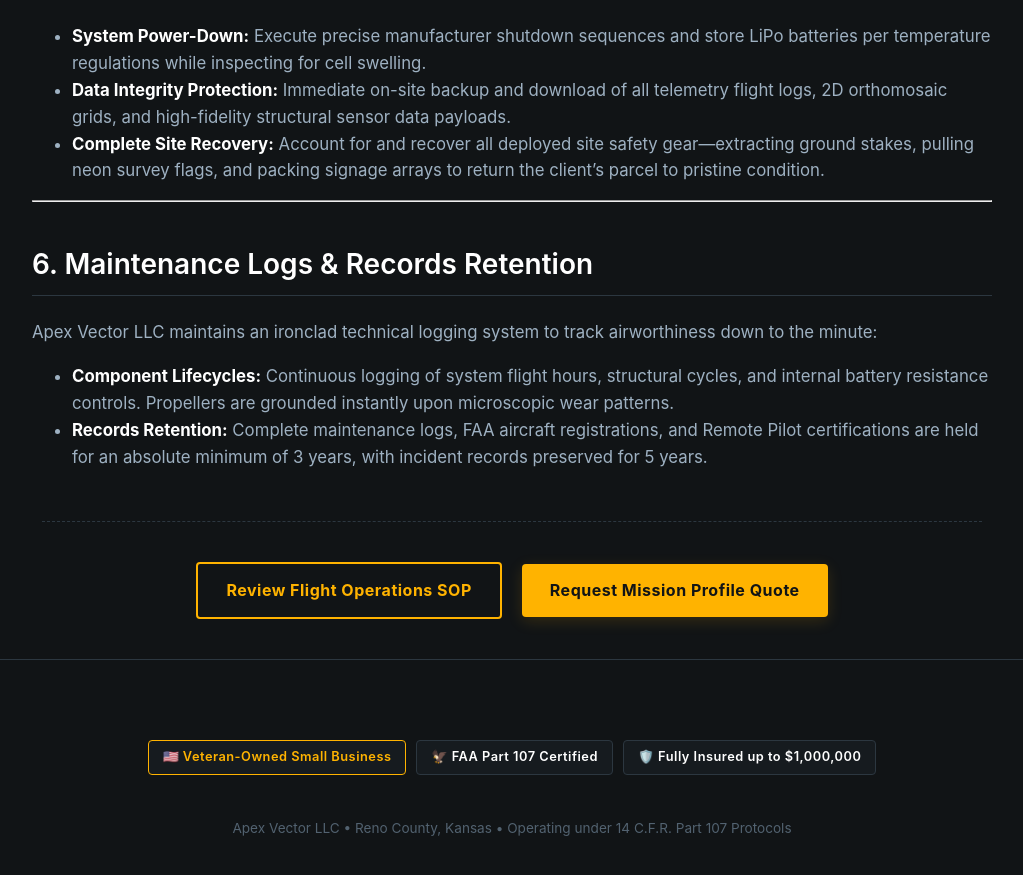
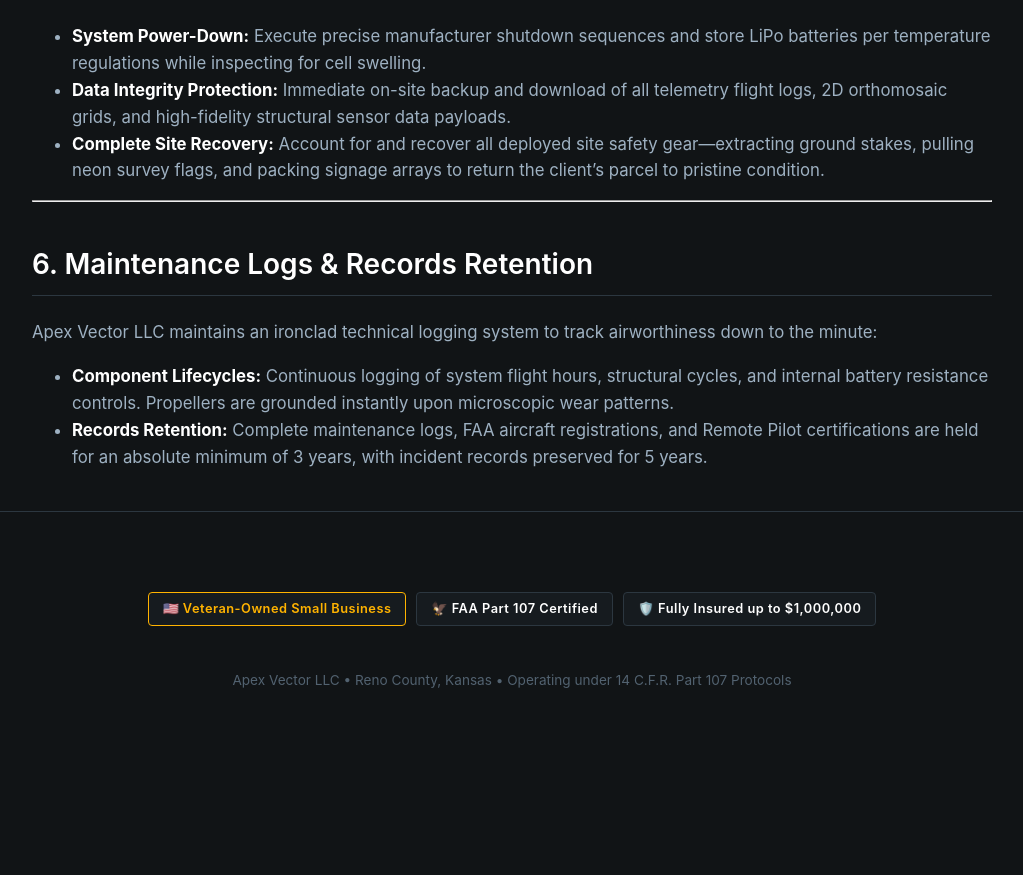
Before and after one commit to traviscloke126/traviscloke126.github.io, a Jekyll site: the page built from operations.md, in a window 1280 px wide and 900 px high, scrolled down 1893 px. Shown: the top 875 px of the window, without its empty margins (128-1151 px from the left). Built offline with Jekyll 4.4.1, drawn with Linux system fonts in a browser that asks for light colours; after the commit the page ends 2644 px from its top, so only the background shows below that.

Commit message:
Conditionally render flight deck controls
Added conditional rendering for the flight deck action controls based on the page title.

```diff
--- a/_layouts/default.html
+++ b/_layouts/default.html
@@ -128,7 +128,8 @@
         {{ content }}
     </main>
         <!-- Centralized Persistent Flight Deck Action Controls -->
-    <div style="max-width: 900px; margin: 50px auto 20px auto; border-top: 1px dashed #2C3740; padding-top: 40px; px; padding-left: 20px; padding-right: 20px;">
+    {% unless page.title == "Flight Operations" %}
+    <div style="max-width: 900px; margin: 50px auto 20px auto; border-top: 1px dashed #2C3740; padding-top: 40px; padding-left: 20px; padding-right: 20px;">
         <div style="display: flex; flex-direction: row; flex-wrap: wrap; gap: 20px; justify-content: center; align-items: center;">
 
             <!-- Control A: Flight Operations Redirect -->
@@ -139,7 +140,7 @@
 
         </div>
     </div>
-
+    {% endunless %}
 
     <footer>
         <div class="trust-badges">
```
